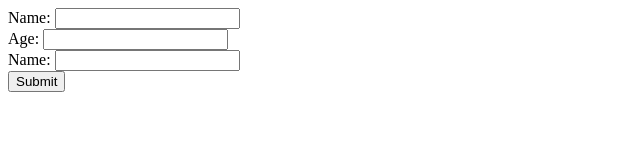
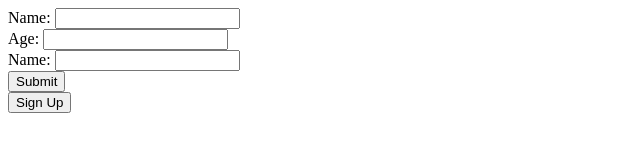
Before and after one commit to Symplyseyi/Collab, a plain HTML site: page index.html in a window 1280 px wide. Shown: the whole page, without its empty margins (0-640 px from the left). Drawn offline with Linux system fonts and the light colour scheme.

Commit message:
second commit

```diff
--- a/index.html
+++ b/index.html
@@ -27,6 +27,10 @@
       <div class="form-butto-container">
         <button type="button">Submit</button>
       </div>
+
+      <div class="second-container">
+        <button>Sign Up</button>
+      </div>
     </div>
   </body>
 </html>
```
